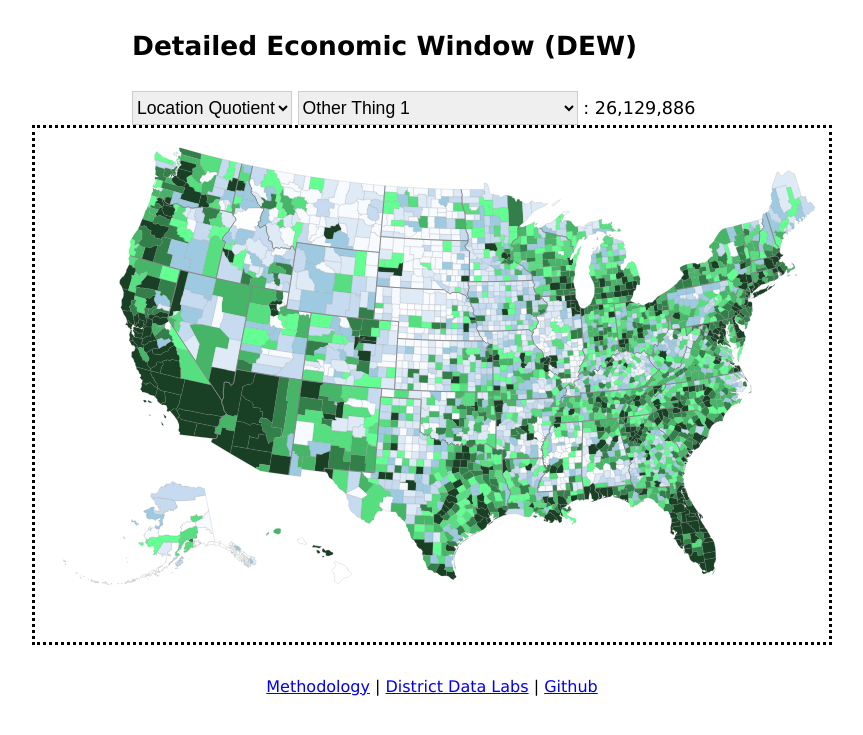
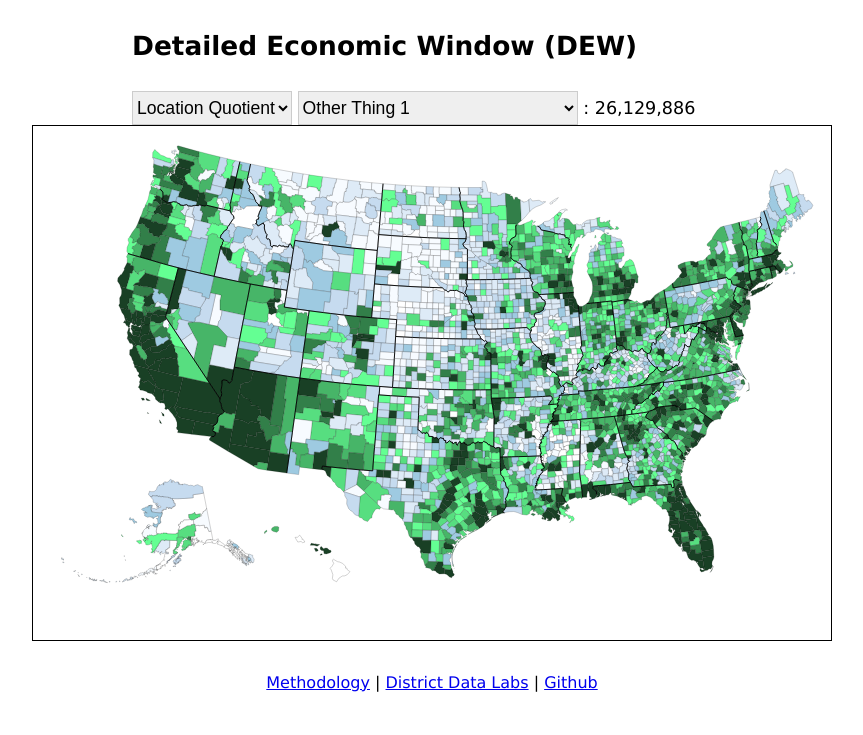
Before and after one commit to DistrictDataLabs/02-group-b, a Flask app: page /about in a window 1280 px wide. Shown: the top 735 px of the page, without its empty margins (208-1071 px from the left). Run offline with Flask 2, Linux system fonts and the light colour scheme.

Commit message:
Updated styling.

```diff
--- a/static/style.css
+++ b/static/style.css
@@ -18,13 +18,13 @@ body{
 
 .counties {
 	fill: none;
-	stroke: grey;
+	stroke: black;
 	stroke-width:.2;
 }
 
 .states {
 	fill: none;
-	stroke: grey;
+	stroke: black;
 	stroke-linejoin: round;
 	stroke-width:1;
 }
@@ -46,7 +46,8 @@ body{
 }
 
 #mapbox {
-  border-style: dotted;
+  border-style: solid;
+  border-width: 1px;
 }
 
 svg{
```
